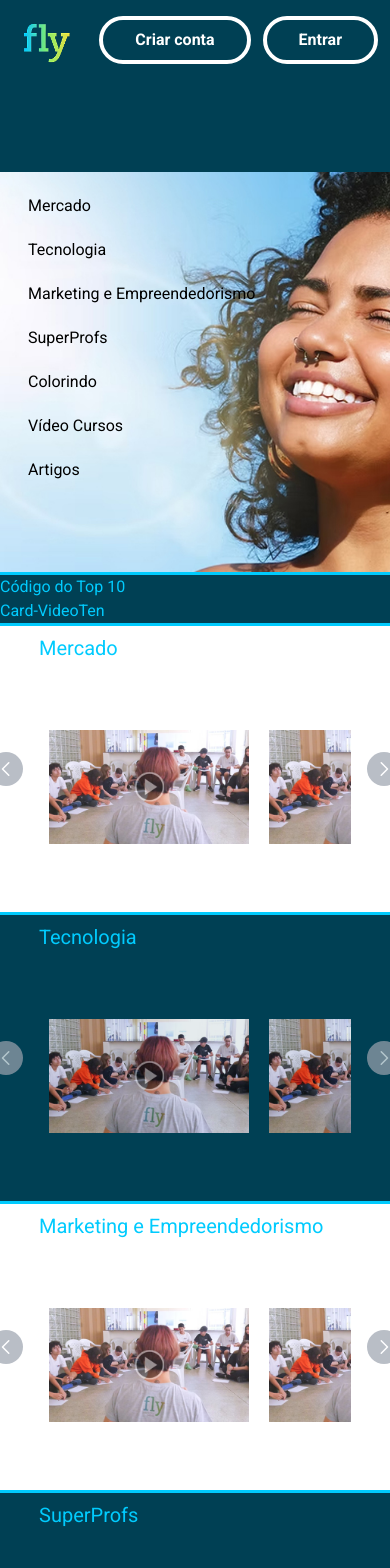
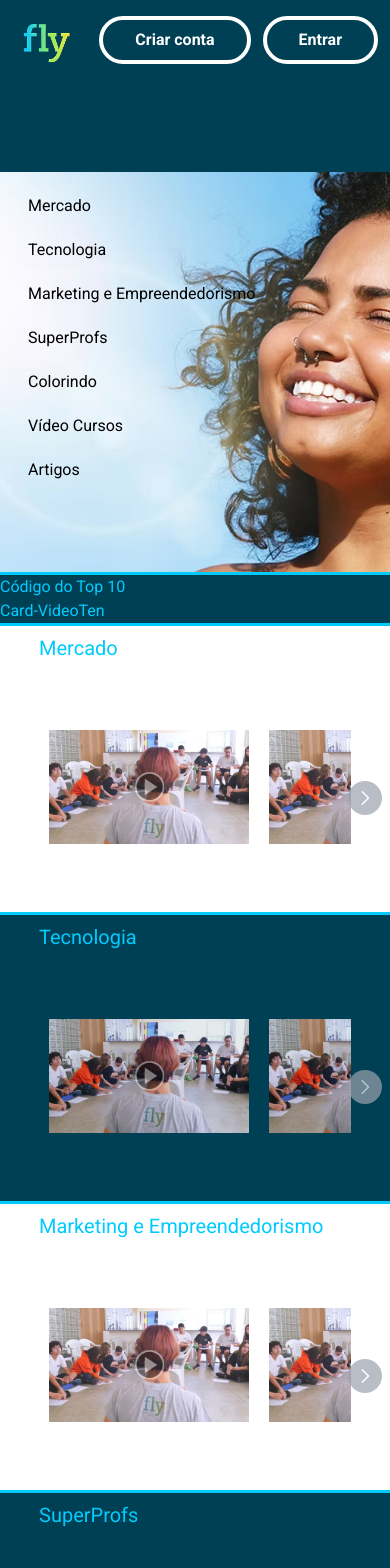
Before and after one commit to nadiduno/flyrecursos, a React (Vite) app: page / in a window 390 px wide. Shown: the top 1568 px of the page. Built offline with nearby package versions, Linux system fonts and the light colour scheme.

Commit message:
Fix Botões Carrusel

```diff
--- a/src/componets/Resource.tsx
+++ b/src/componets/Resource.tsx
@@ -1,66 +1,7 @@
-import { useRef, useState } from 'react';
+import { useRef, useState, useEffect } from 'react';
 import { GoChevronLeft, GoChevronRight } from 'react-icons/go';
-
-import { CardVideo, CardVideoType } from "./CardVideo";
-
-const cardVideos: CardVideoType[] = [
-  {
-    id: 1,
-    title: 'Video 1',
-    imageUrl: 'src/assets/imgprevvideo.png',
-    videoUrl: 'https://www.youtube.com/watch?v=DE488HhysSU',
-    teacher: 'Professora 1',
-    trilha: 'Front-end',
-    viewcount:0
-  },
-  {
-    id: 2,
-    title: 'Video 2',
-    imageUrl: 'src/assets/imgprevvideo.png',
-    videoUrl: 'https://www.youtube.com/watch?v=VR5SNLu6fJI',
-    teacher: 'Professora 2',
-    trilha: 'Front-end',
-    viewcount:0
-  },
-  {
-    id: 3,
-    title: 'Video 3',
-    imageUrl: 'src/assets/imgprevvideo.png',
-    videoUrl: 'https://www.youtube.com/watch?v=DE488HhysSU',
-    teacher: 'Professora 3',
-    trilha: 'Front-end',
-    viewcount:0
-  },
-  {
-    id: 4,
-    title: 'Video 4',
-    imageUrl: 'src/assets/imgprevvideo.png',
-    videoUrl: 'https://www.youtube.com/watch?v=VR5SNLu6fJI',
-    teacher: 'Professora 4',
-    trilha: 'Front-end',
-    viewcount:0
-  },
-  {
-    id: 5,
-    title: 'Video 5',
-    imageUrl: 'src/assets/imgprevvideo.png',
-    videoUrl: 'https://www.youtube.com/watch?v=DE488HhysSU',
-    teacher: 'Professora 5',
-    trilha: 'Front-end',
-    viewcount:0
-  },
-
-  {
-    id: 6,
-    title: 'Video 6',
-    imageUrl: 'src/assets/imgprevvideo.png',
-    videoUrl: 'https://www.youtube.com/watch?v=VR5SNLu6fJI',
-    teacher: 'Professora 6',
-    trilha: 'Front-end',
-    viewcount:0
-  },
-
-];
+import { CardVideo} from "./CardVideo";
+import { cardVideos } from "./ResourseData";
 
 export interface ResourceType {
   id: number;
@@ -75,7 +16,31 @@ interface ResourceProps {
 export function Resource({ resource }: ResourceProps) {
   const carouselRef = useRef<HTMLDivElement>(null);
   const [scrollAmount, setScrollAmount] = useState<number>(0);
+  const [isAtStart, setIsAtStart] = useState<boolean>(true);
+  const [isAtEnd, setIsAtEnd] = useState<boolean>(false);
   const scrollPerClick = 400;
+
+  useEffect(() => {
+    const handleScroll = () => {
+      if (carouselRef.current) {
+        const currentScroll = carouselRef.current.scrollLeft;
+        setScrollAmount(currentScroll);
+        setIsAtStart(currentScroll === 0);
+        setIsAtEnd(currentScroll >= carouselRef.current.scrollWidth - carouselRef.current.clientWidth - 1); // Adicionada pequena tolerância
+      }
+    };
+
+    if (carouselRef.current) {
+      carouselRef.current.addEventListener('scroll', handleScroll);
+      handleScroll(); // Verificar a posição inicial
+    }
+
+    return () => {
+      if (carouselRef.current) {
+        carouselRef.current.removeEventListener('scroll', handleScroll);
+      }
+    };
+  }, []);
 
   const sliderScrollLeft = () => {
     if (carouselRef.current) {
@@ -85,7 +50,6 @@ export function Resource({ resource }: ResourceProps) {
         left: newScrollAmount,
         behavior: 'smooth',
       });
-      setScrollAmount(newScrollAmount);
     }
   };
 
@@ -98,7 +62,6 @@ export function Resource({ resource }: ResourceProps) {
         left: newScrollAmount,
         behavior: 'smooth',
       });
-      setScrollAmount(newScrollAmount);
     }
   };
 
@@ -109,15 +72,14 @@ export function Resource({ resource }: ResourceProps) {
       </h1>
       <div
         ref={carouselRef}
-        className="h-[250px] w-auto overflow-hidden whitespace-nowrap flex items-center"
+        className="h-[250px] w-full overflow-hidden whitespace-nowrap flex items-center scroll-smooth"
       >
-      <div className="carouselbox h-[250px] w-full overflow-hidden whitespace-nowrap flex items-center">
         {cardVideos.map((cardVideo) => (
           <div
             key={cardVideo.id}
             className={`transition-all duration-300 hover:shadow-lg text-primary2 relative`}
           >
-            <div className="relative cursor-pointer hover:scale-[1.4] transition-transform duration-500  hover:z-20">
+            <div className="relative cursor-pointer hover:scale-[1.4] transition-transform duration-500 hover:z-20">
               <CardVideo key={cardVideo.id} cardVideo={cardVideo} />
               <div className="absolute inset-0 flex flex-col items-center justify-end text-white opacity-0 hover:opacity-100 transition-opacity duration-700">
                 <div className="text-base mt-2 text-center">
@@ -128,16 +90,17 @@ export function Resource({ resource }: ResourceProps) {
           </div>
         ))}
       </div>
-      </div>
       <button
         onClick={sliderScrollLeft}
-        className="absolute left-[-50px] top-1/2 transform -translate-y-1/2 bg-gray-400 text-white rounded-full w-[34px] h-[34px] flex items-center justify-center opacity-70 hover:opacity-100 transition-opacity duration-300"
+        className={`absolute left-[-10%] top-[60%] transform -translate-y-1/2 bg-gray-400 text-white rounded-full w-[34px] h-[34px] flex items-center justify-center opacity-70 hover:opacity-100 transition-opacity duration-300 ${isAtStart ? 'hidden' : ''} md:left-[-50px] ml:left-[-50px]`}
+        disabled={isAtStart}
       >
         <GoChevronLeft size={24}/>
       </button>
       <button
         onClick={slideScrollRight}
-        className="absolute right-[-50px] top-1/2 transform -translate-y-1/2 bg-gray-400 text-white rounded-full w-[34px] h-[34px] flex items-center justify-center opacity-70 hover:opacity-100 transition-opacity duration-300"
+        className={`absolute right-[-10%] top-[60%] transform -translate-y-1/2 bg-gray-400 text-white rounded-full w-[34px] h-[34px] flex items-center justify-center opacity-70 hover:opacity-100 transition-opacity duration-300 ${isAtEnd ? 'hidden' : ''} md:right-[-50px] ml:right-[-50px]`}
+        disabled={isAtEnd}
       >
         <GoChevronRight size={24}/>
       </button>
--- /dev/null
+++ b/src/componets/ResourseData.ts
@@ -0,0 +1,58 @@
+import { CardVideoType } from "./CardVideo";
+
+export const cardVideos: CardVideoType[] = [
+  {
+    id: 1,
+    title: 'Video 1',
+    imageUrl: 'src/assets/imgprevvideo.png',
+    videoUrl: 'https://www.youtube.com/watch?v=DE488HhysSU',
+    teacher: 'Professora 1',
+    trilha: 'Front-end',
+    viewcount: 0
+  },
+  {
+    id: 2,
+    title: 'Video 2',
+    imageUrl: 'src/assets/imgprevvideo.png',
+    videoUrl: 'https://www.youtube.com/watch?v=VR5SNLu6fJI',
+    teacher: 'Professora 2',
+    trilha: 'Front-end',
+    viewcount: 0
+  },
+  {
+    id: 3,
+    title: 'Video 3',
+    imageUrl: 'src/assets/imgprevvideo.png',
+    videoUrl: 'https://www.youtube.com/watch?v=DE488HhysSU',
+    teacher: 'Professora 3',
+    trilha: 'Front-end',
+    viewcount: 0
+  },
+  {
+    id: 4,
+    title: 'Video 4',
+    imageUrl: 'src/assets/imgprevvideo.png',
+    videoUrl: 'https://www.youtube.com/watch?v=VR5SNLu6fJI',
+    teacher: 'Professora 4',
+    trilha: 'Front-end',
+    viewcount: 0
+  },
+  {
+    id: 5,
+    title: 'Video 5',
+    imageUrl: 'src/assets/imgprevvideo.png',
+    videoUrl: 'https://www.youtube.com/watch?v=DE488HhysSU',
+    teacher: 'Professora 5',
+    trilha: 'Front-end',
+    viewcount: 0
+  },
+  {
+    id: 6,
+    title: 'Video 6',
+    imageUrl: 'src/assets/imgprevvideo.png',
+    videoUrl: 'https://www.youtube.com/watch?v=VR5SNLu6fJI',
+    teacher: 'Professora 6',
+    trilha: 'Front-end',
+    viewcount: 0
+  },
+];
```
